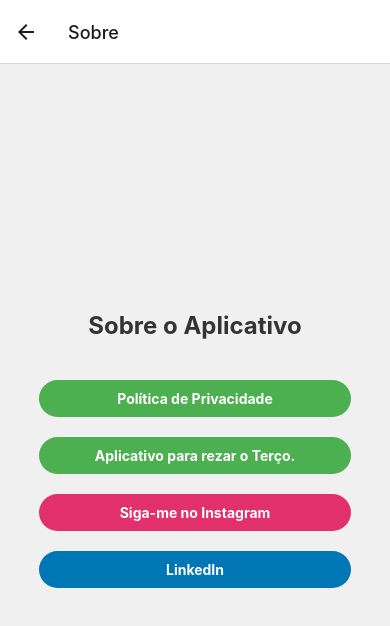
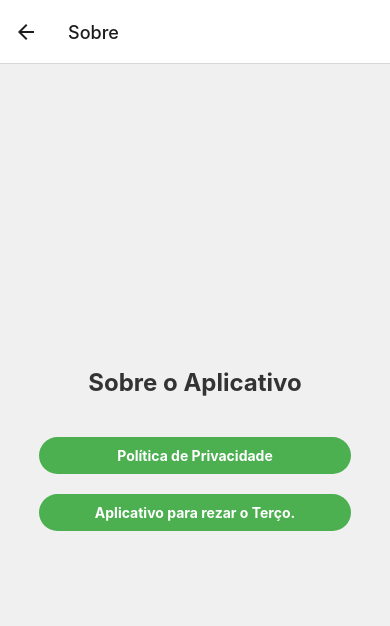
Before and after one commit to jc2x7/palpitesdobicho, a React Native app: screen /Sobre in a window 390 px wide. Shown: the top 626 px of the page. Built offline with nearby package versions, Linux system fonts and the light colour scheme.

Commit message:
funcionando--
funcionando--

```diff
--- a/app.json
+++ b/app.json
@@ -34,6 +34,14 @@
     }
   },
   "plugins": [
-    "expo-build-properties"
+
+    [
+      "expo-build-properties",
+      {
+        "ios": {
+          "useFrameworks": "static"
+        }
+      }
+    ]
   ]
 }
--- a/src/screens/Resultados/index.js
+++ b/src/screens/Resultados/index.js
@@ -30,14 +30,12 @@ const App = () => {
     fetchResultadosAtual();
     fetchResultadosAnteriores();
 
-    const handleChange = ({ window }) => {
+    const subscription = Dimensions.addEventListener('change', ({ window }) => {
       setScreenWidth(window.width);
-    };
-
-    Dimensions.addEventListener('change', handleChange);
+    });
 
     return () => {
-      Dimensions.removeEventListener('change', handleChange);
+      subscription?.remove();
     };
   }, []);
 
@@ -98,7 +96,7 @@ const App = () => {
               <Row
                 data={data.headers}
                 style={styles.header}
-                textStyle={styles.headerText}
+                textStyle={StyleSheet.flatten(styles.headerText)} // Corrigido
                 widthArr={calculateColumnWidths(data.headers.length)}
               />
               {data.rows.map((rowData, index) => (
@@ -109,7 +107,7 @@ const App = () => {
                     styles.row,
                     index % 2 === 0 ? styles.evenRow : styles.oddRow
                   ]}
-                  textStyle={styles.rowText}
+                  textStyle={StyleSheet.flatten(styles.rowText)} // Corrigido
                   widthArr={calculateColumnWidths(rowData.length)}
                 />
               ))}
@@ -119,6 +117,7 @@ const App = () => {
       )}
     </View>
   );
+
 
   return (
     <SafeAreaView style={styles.container}>
--- a/src/screens/Sobre/index.js
+++ b/src/screens/Sobre/index.js
@@ -20,18 +20,6 @@ const AboutPage = () => {
         style={[styles.button, styles.privacyButton]}
         onPress={() => handleOpenLink('https://bit.ly/TercosGratisCelular')}>
         <Text style={styles.buttonText}>Aplicativo para rezar o Terço.</Text>
-      </TouchableOpacity>
-
-      <TouchableOpacity
-        style={[styles.button, styles.instagramButton]}
-        onPress={() => handleOpenLink('https://instagram.com/juliolemosdf')}>
-        <Text style={styles.buttonText}>Siga-me no Instagram</Text>
-      </TouchableOpacity>
-
-      <TouchableOpacity
-        style={[styles.button, styles.linkedinButton]}
-        onPress={() => handleOpenLink('https://linkedin.com/in/juliolemosdf')}>
-        <Text style={styles.buttonText}>LinkedIn</Text>
       </TouchableOpacity>
     </View>
   );
```
Also changed, not shown: 9 other files (tests, documents, lock files or other folders).
